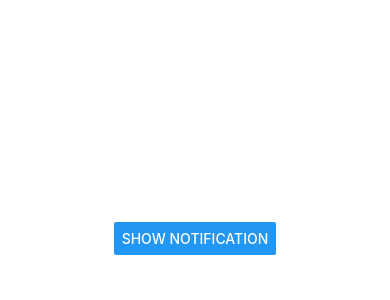
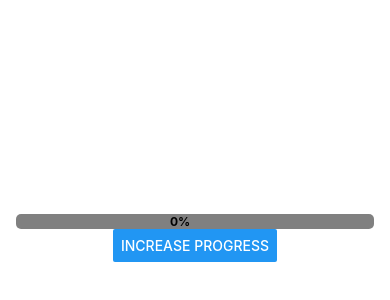
Before and after one commit to Mashfiqur-Rahman/wizui, a React Native app: screen / in a window 390 px wide. Shown: the part 184-484 px from the top of the page. Built offline with nearby package versions, Linux system fonts and the light colour scheme.

Commit message:
Progressbar added

```diff
--- a/App.tsx
+++ b/App.tsx
@@ -1,22 +1,18 @@
 import React, { useState } from 'react';
 import { View, Button, StyleSheet } from 'react-native';
-import Notification from './src/components/FeedbackComponents/Notification/Notification';
+import ProgressBar from './src/components/FeedbackComponents/ProgressBar/ProgressBar';
 
 export default function App() {
-    const [notificationVisible, setNotificationVisible] = useState(false);
+    const [progress, setProgress] = useState(0);
+
+    const increaseProgress = () => {
+        setProgress((prevProgress) => (prevProgress < 100 ? prevProgress + 10 : 100));
+    };
 
     return (
         <View style={styles.container}>
-            <Button title="Show Notification" onPress={() => setNotificationVisible(true)} />
-
-            {notificationVisible && (
-                <Notification
-                    message="This is an info notification!"
-                    type="info"
-                    position="top"
-                    onClose={() => setNotificationVisible(false)}
-                />
-            )}
+            <ProgressBar progress={progress} showLabel={true} height={15} />
+            <Button title="Increase Progress" onPress={increaseProgress} />
         </View>
     );
 }
@@ -26,5 +22,6 @@ const styles = StyleSheet.create({
         flex: 1,
         justifyContent: 'center',
         alignItems: 'center',
+        padding: 16,
     },
 });
--- /dev/null
+++ b/src/components/FeedbackComponents/ProgressBar/ProgressBar.tsx
@@ -0,0 +1,54 @@
+import React from 'react';
+import { View, Text, StyleSheet, ViewStyle } from 'react-native';
+import { useTheme } from '../../../theme/ThemeProvider';
+
+interface ProgressBarProps {
+    progress: number;  // Percentage of progress (0-100)
+    showLabel?: boolean;  // Option to show percentage label
+    height?: number;  // Height of the progress bar
+    color?: string;  // Custom color for the progress bar
+    backgroundColor?: string;  // Background color for the bar
+    style?: ViewStyle;  // Custom styles for the progress bar
+}
+
+const ProgressBar: React.FC<ProgressBarProps> = ({
+                                                     progress,
+                                                     showLabel = true,
+                                                     height = 10,
+                                                     color,
+                                                     backgroundColor,
+                                                     style,
+                                                 }) => {
+    const theme = useTheme();
+    const progressColor = color || theme.colors.primary;
+    const barBackgroundColor = backgroundColor || theme.colors.background;
+
+    return (
+        <View style={[styles.container, { height, backgroundColor: barBackgroundColor }, style]}>
+            <View style={[styles.progress, { width: `${progress}%`, backgroundColor: progressColor, height }]} />
+            {showLabel && <Text style={[styles.label, { color: theme.colors.text }]}>{`${progress}%`}</Text>}
+        </View>
+    );
+};
+
+const styles = StyleSheet.create({
+    container: {
+        width: '100%',
+        borderRadius: 5,
+        backgroundColor: '#e0e0e0',
+        position: 'relative',
+    },
+    progress: {
+        borderRadius: 5,
+    },
+    label: {
+        position: 'absolute',
+        top: 0,
+        left: '50%',
+        transform: [{ translateX: -25 }],
+        fontSize: 12,
+        fontWeight: 'bold',
+    },
+});
+
+export default ProgressBar;
```
